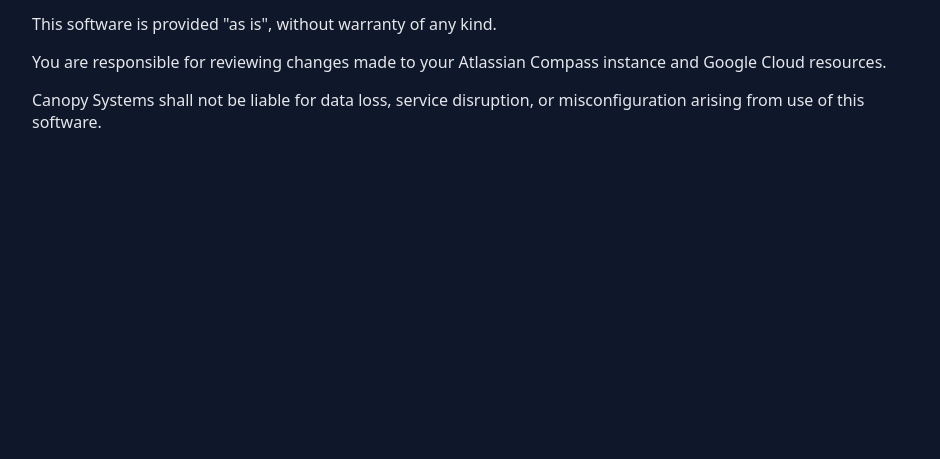
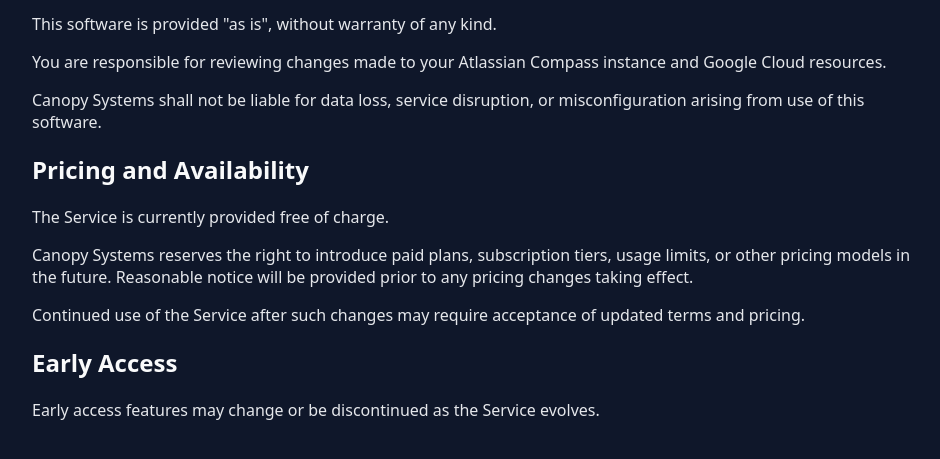
Before and after one commit to canopysystems/canopy, a plain HTML site: page apps/gcp-compass-sync/terms.html in a window 1280 px wide. Shown: the part 151-610 px from the top of the page, without its empty margins (158-1098 px from the left). Drawn offline with Linux system fonts and the light colour scheme.

Commit message:
Update ToS

```diff
--- a/apps/gcp-compass-sync/terms.html
+++ b/apps/gcp-compass-sync/terms.html
@@ -24,6 +24,29 @@
       Canopy Systems shall not be liable for data loss, service disruption,
       or misconfiguration arising from use of this software.
     </p>
+
+    <h2>Pricing and Availability</h2>
+
+    <p>
+      The Service is currently provided free of charge.
+    </p>
+
+    <p>
+      Canopy Systems reserves the right to introduce paid plans, subscription tiers,
+      usage limits, or other pricing models in the future. Reasonable notice will be
+      provided prior to any pricing changes taking effect.
+    </p>
+
+    <p>
+      Continued use of the Service after such changes may require acceptance of
+      updated terms and pricing.
+    </p>
+
+    <h2>Early Access</h2>
+
+    <p>
+      Early access features may change or be discontinued as the Service evolves.
+    </p>
   </main>
 </body>
 </html>
```
